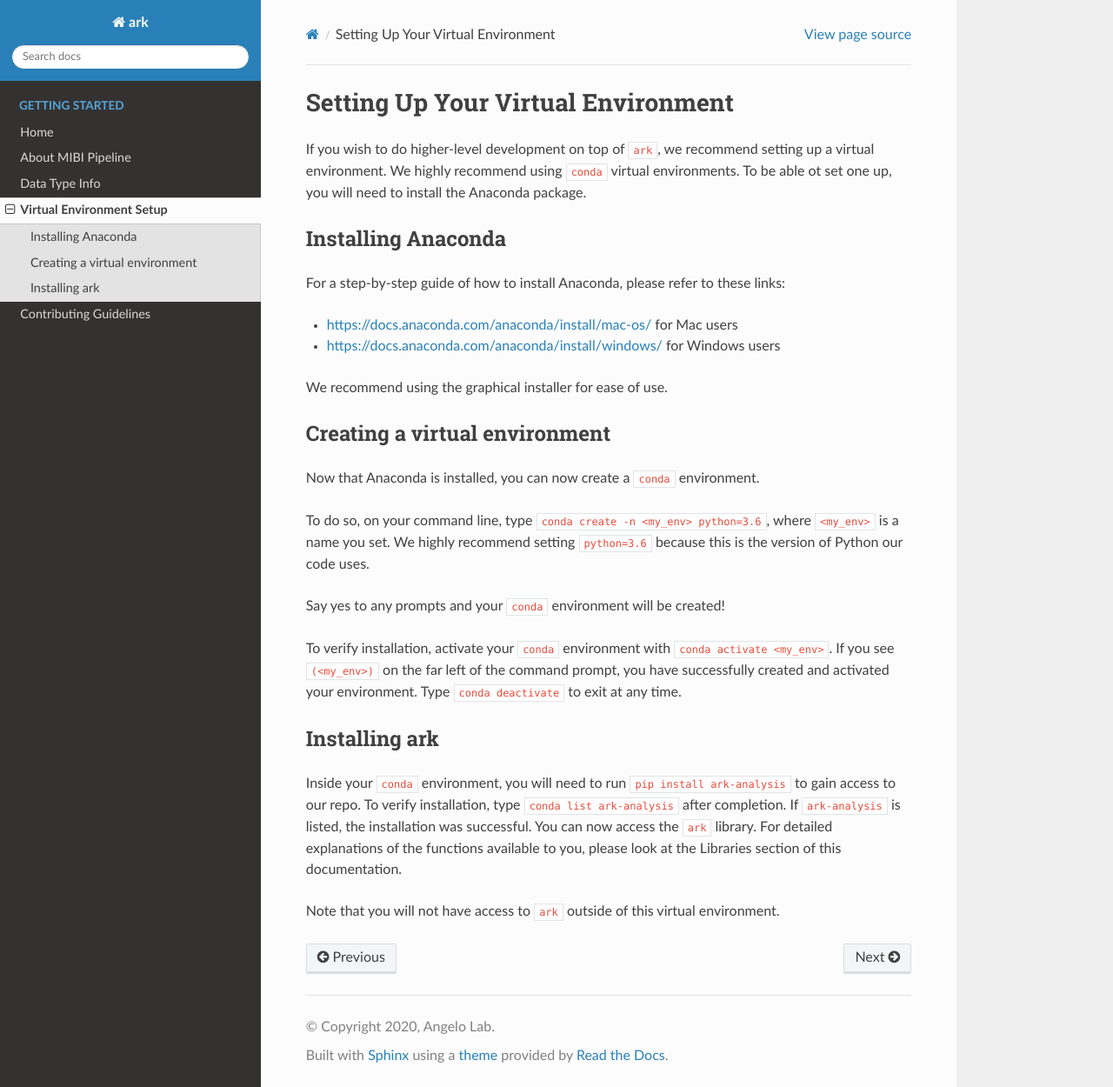
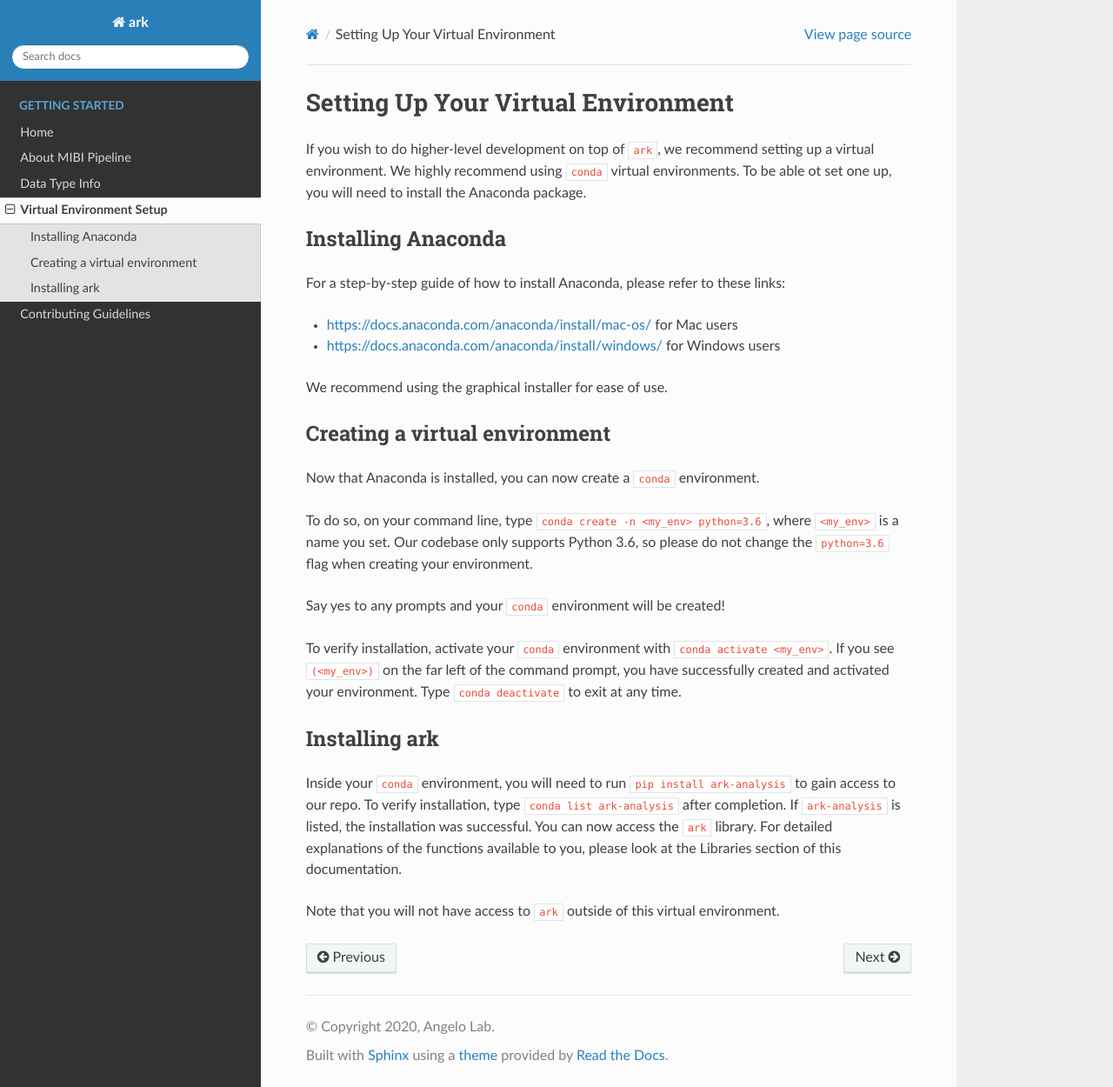
Before and after one commit to angelolab/ark-analysis, a Sphinx documentation site: the page built from docs/_rtd/virtualenv.md, in a window 1280 px wide and 1250 px high. Shown: the whole window at 87% size. Built offline with Sphinx 7.4.7 and the Read the Docs theme 2.0.0, drawn with Linux system fonts in a browser that asks for light colours; pages that are not in the unit, such as notebooks, are missing from menus.

Commit message:
Require Python 3.6 instead of recommend Python 3.6

```diff
--- a/docs/_rtd/virtualenv.md
+++ b/docs/_rtd/virtualenv.md
@@ -14,7 +14,7 @@ We recommend using the graphical installer for ease of use.
 
 Now that Anaconda is installed, you can now create a `conda` environment.
 
-To do so, on your command line, type `conda create -n <my_env> python=3.6`, where `<my_env>` is a name you set. We highly recommend setting `python=3.6` because this is the version of Python our code uses.
+To do so, on your command line, type `conda create -n <my_env> python=3.6`, where `<my_env>` is a name you set. Our codebase only supports Python 3.6, so please do not change the `python=3.6` flag when creating your environment.
 
 Say yes to any prompts and your `conda` environment will be created!
 
```
